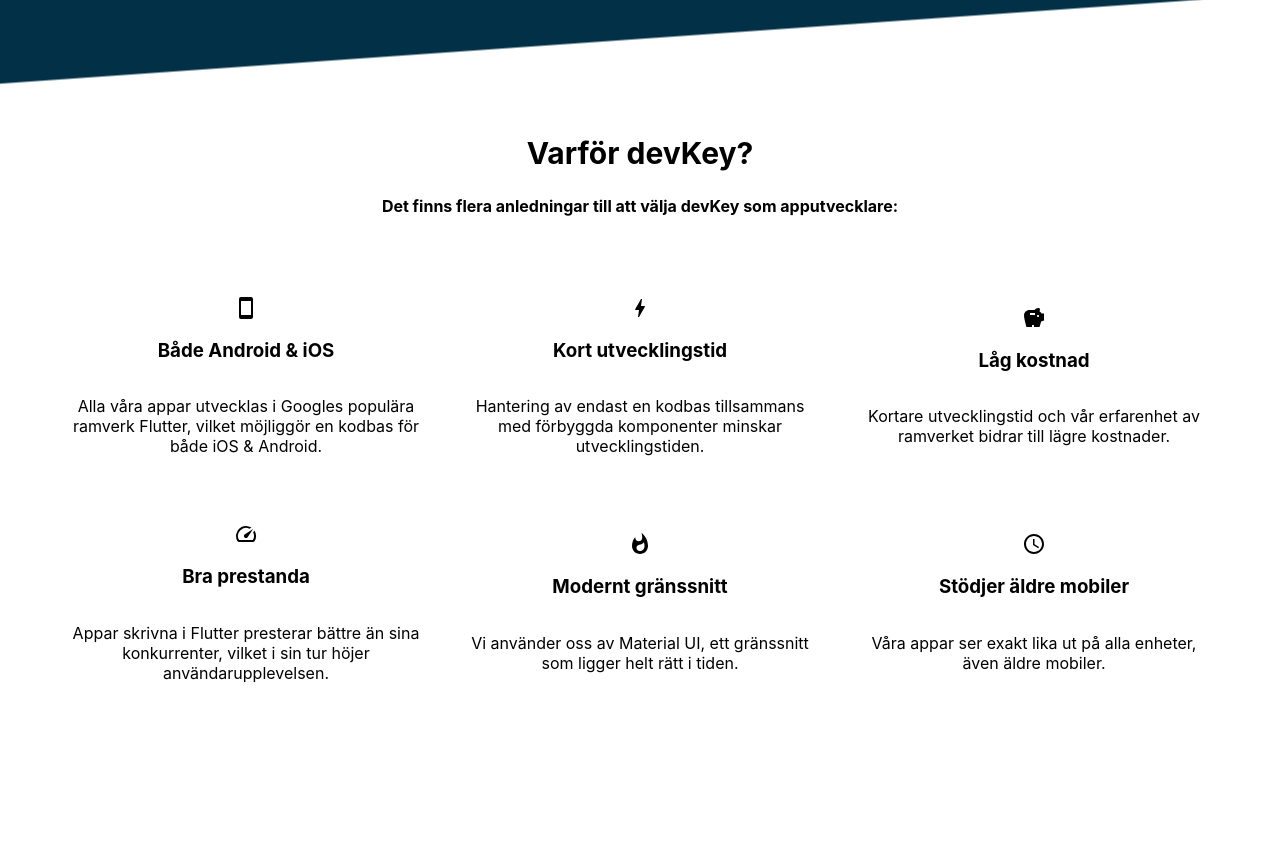
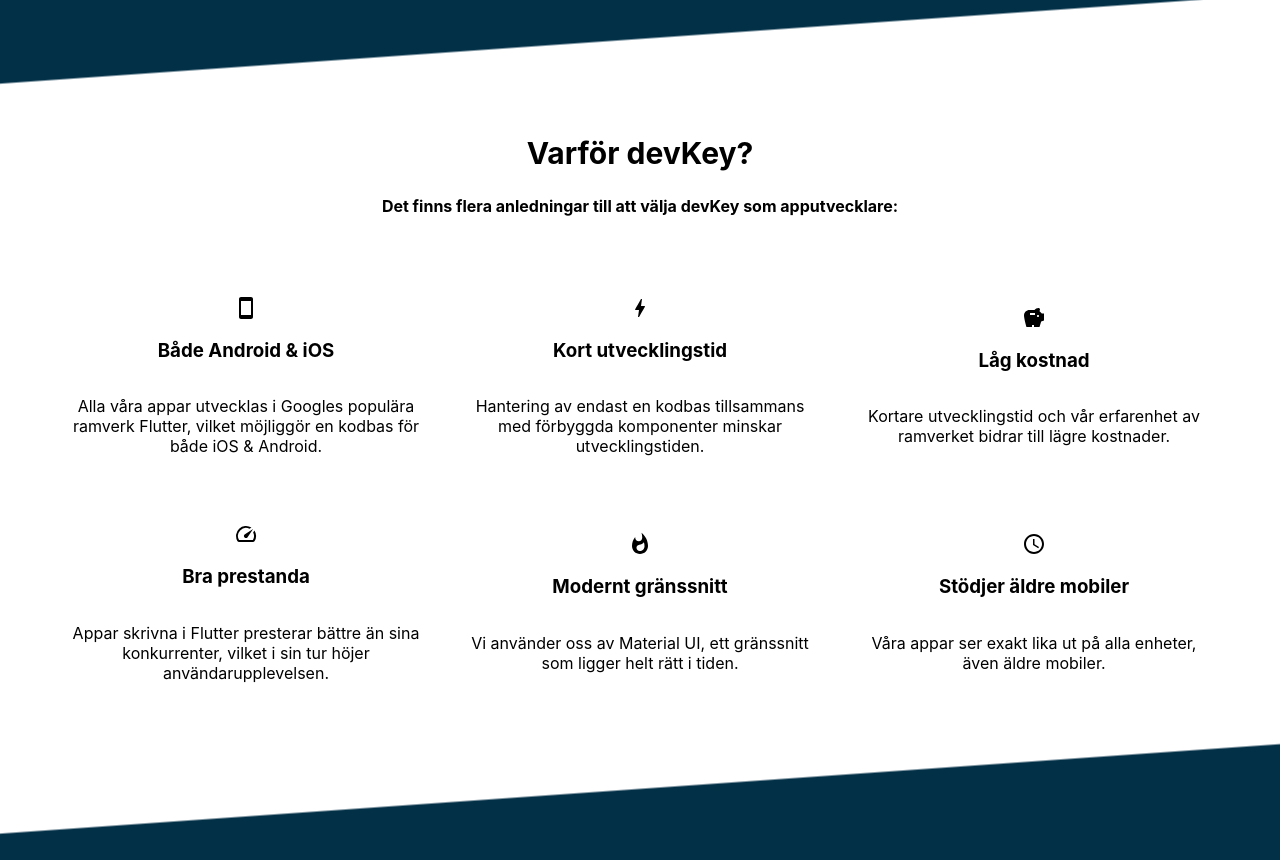
Before and after one commit to henriklagergren/devkey-website, a React (Create React App) app: page / in a window 1280 px wide. Shown: the part 620-1480 px from the top of the page. Before the commit the page ends 1383 px from the top, so only its background shows below. Built offline with nearby package versions, Linux system fonts and the light colour scheme.

Commit message:
added linearcut on WhyUsElement

```diff
--- a/src/WhyUsElement.tsx
+++ b/src/WhyUsElement.tsx
@@ -7,7 +7,19 @@
 import HotIcon from "./assets/images/whatshot.svg";
 import FeatureItem from "./FeatureItem";
 
-const BackgroundWrapper = styled.div``;
+const BackgroundWrapper = styled.div`
+  height: 425px;
+`;
+
+const LinearCut = styled.div`
+  background-image: linear-gradient(
+    176deg,
+    transparent 70%,
+    #023047 calc(70% + 2px)
+  );
+  z-index: 1;
+  height: 300px;
+`;
 
 const Title = styled.h2`
   text-align: center;
@@ -29,6 +41,7 @@
 
 function WhyUsElement() {
   return (
+    <div>
       <BackgroundWrapper>
         <Title>Varför devKey?</Title>
         <Body>
@@ -67,6 +80,8 @@
           />
         </Grid>
       </BackgroundWrapper>
+      <LinearCut />
+    </div>
   );
 }
 
```
Lines whose indentation alone changed are shown as unchanged.
